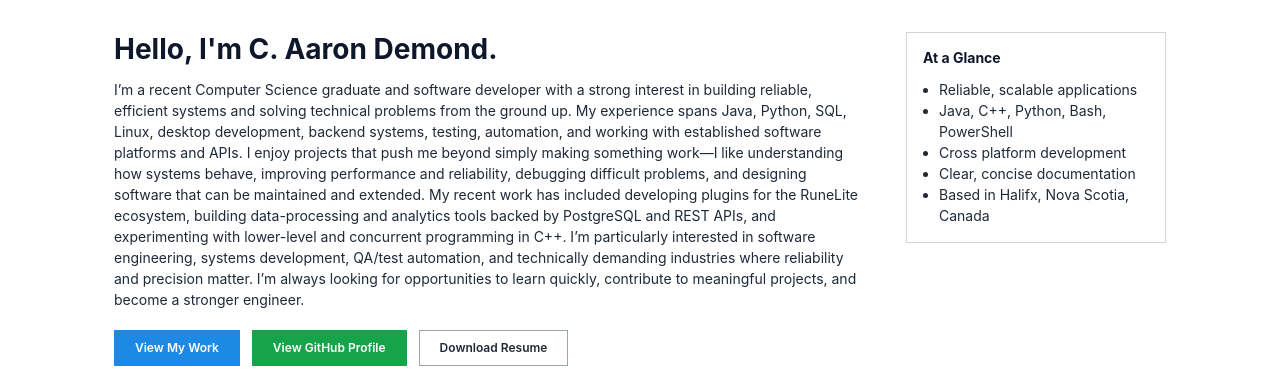
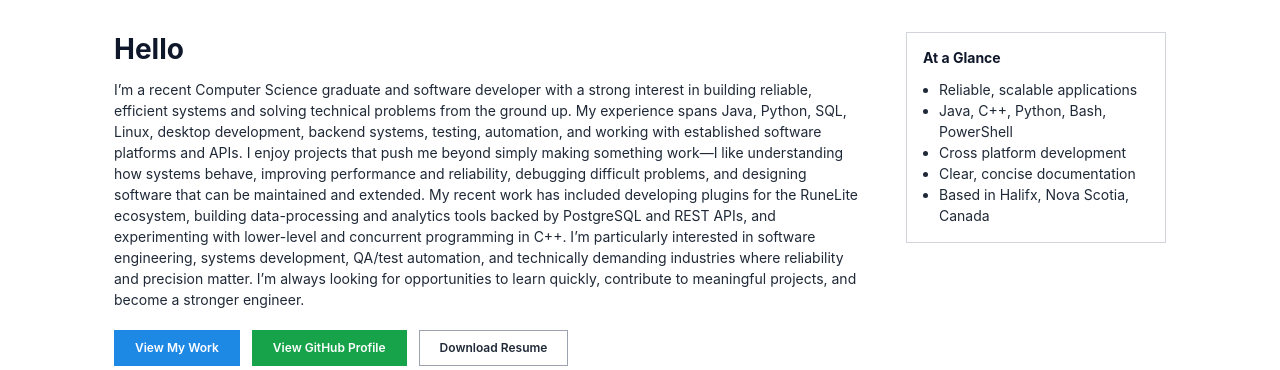
Before and after one commit to AaronDemond/portfolio, a Django app: page / in a window 1280 px wide. Shown: the part 53-423 px from the top of the page. Run offline with Django 5.2, Linux system fonts and the light colour scheme; data that the repository does not hold is empty.

Commit message:
changed index title

```diff
--- a/templates/index.html
+++ b/templates/index.html
@@ -18,7 +18,7 @@
 {% block content %}
 <section class="intro" id="home" aria-labelledby="intro-title">
   <div class="intro__summary">
-    <h1 id="intro-title">Hello, I'm C. Aaron Demond.</h1>
+    <h1 id="intro-title">Hello</h1>
     <p>
    I’m a recent Computer Science graduate and software developer with a strong interest in building reliable, efficient systems and solving technical problems from the ground up. My experience spans Java, Python, SQL, Linux, desktop development, backend systems, testing, automation, and working with established software platforms and APIs.
 I enjoy projects that push me beyond simply making something work—I like understanding how systems behave, improving performance and reliability, debugging difficult problems, and designing software that can be maintained and extended. My recent work has included developing plugins for the RuneLite ecosystem, building data-processing and analytics tools backed by PostgreSQL and REST APIs, and experimenting with lower-level and concurrent programming in C++.
```
